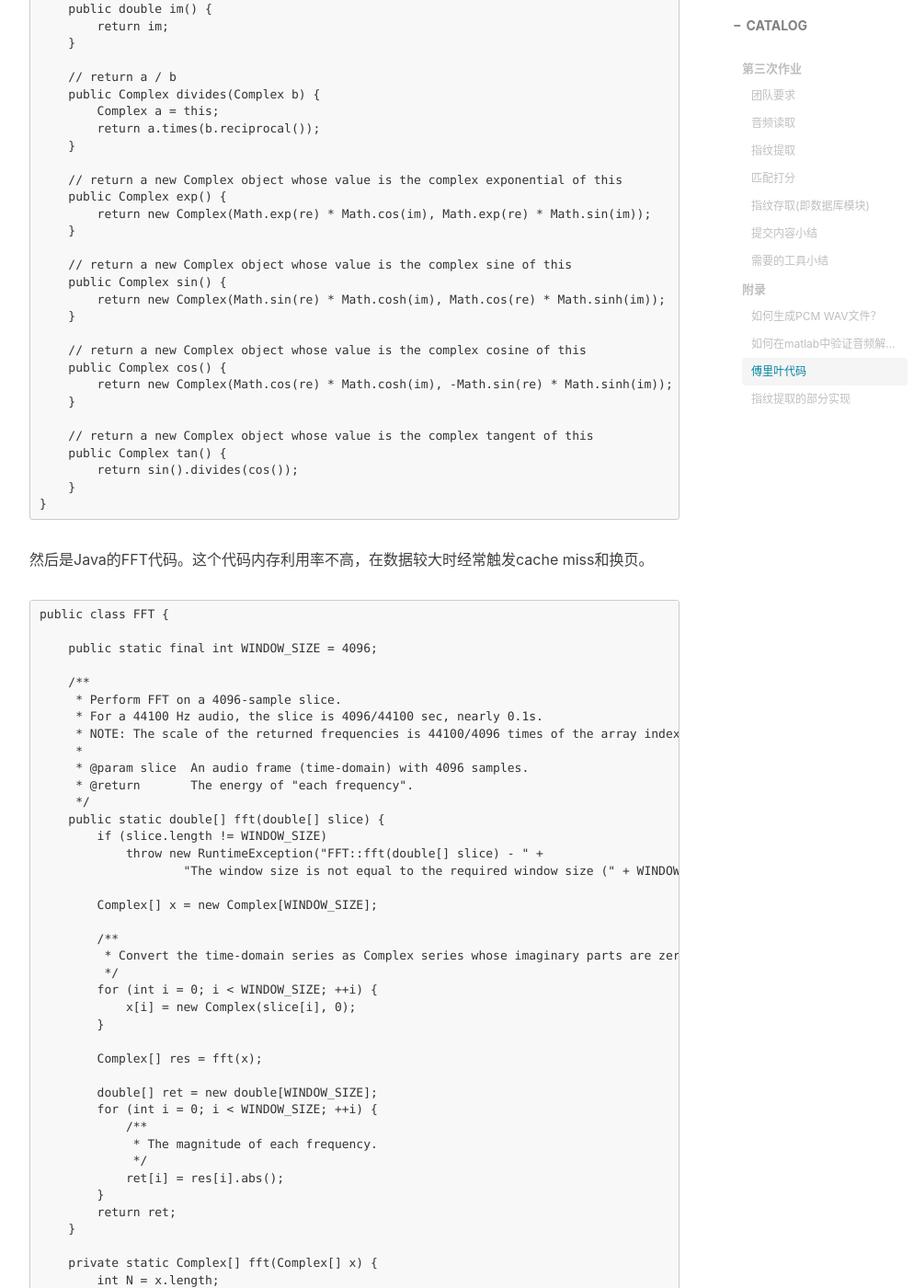
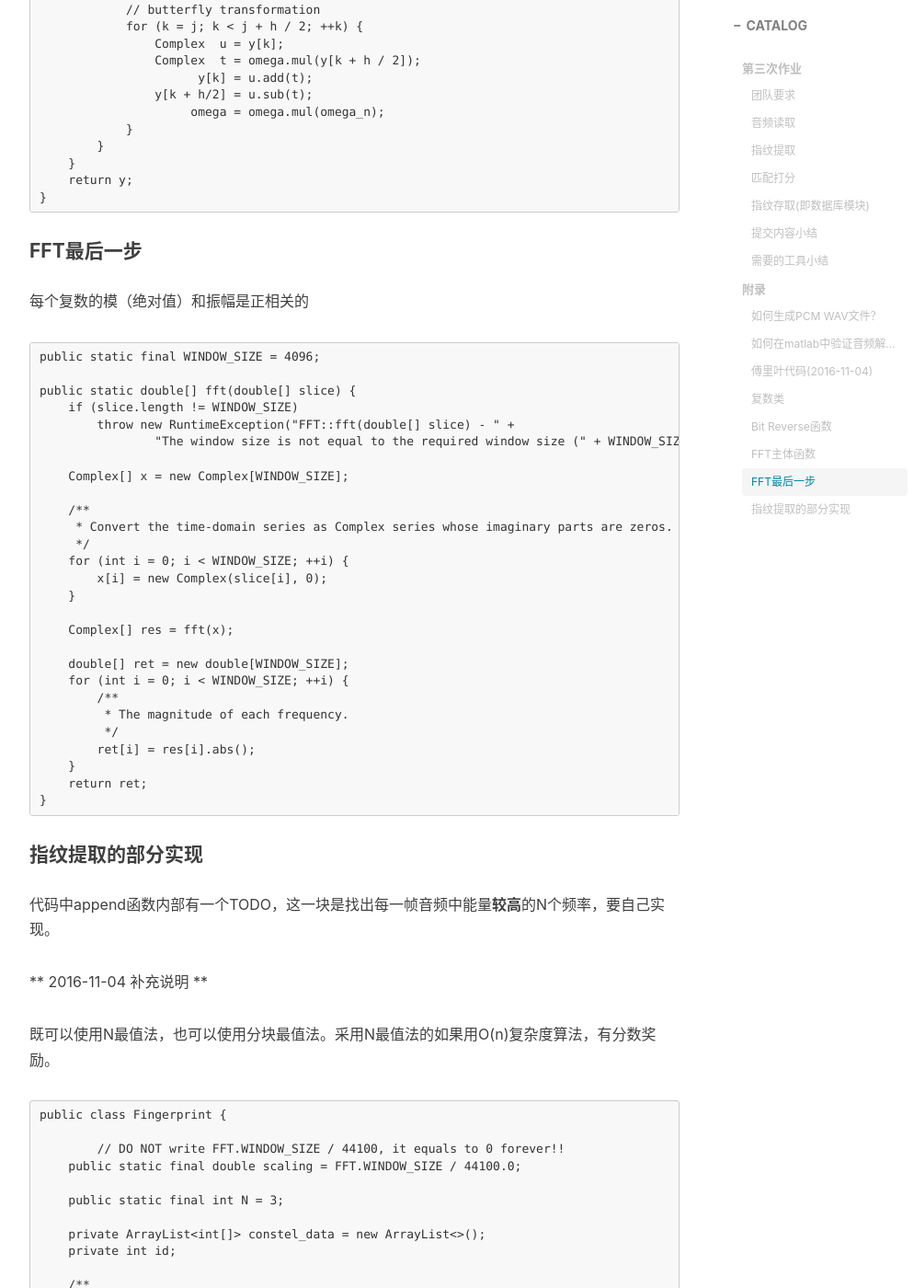
Before and after one commit to iss-java/iss-java.github.io, a Jekyll site: the page built from _posts/2016-10-23-Homework-3.markdown, in a window 1280 px wide and 1400 px high, scrolled down 6840 px. Shown: the whole window at 92% size, without its empty margins (233-1227 px from the left). Built offline with Jekyll 4.4.1, drawn with Linux system fonts in a browser that asks for light colours; nearby versions of some CDN libraries; comment, search, counter and statistics services are not loaded; some of the changed text lies outside the part shown.

Commit message:
3 updates: 1. MODIFY FFT. Original FFT is totally wrong!! 2. Recommend a more convenient method to pipe java output into Matlab input 3. State N-maximum and N-interval-maximum more clearly.

````diff
--- a/_posts/2016-10-23-Homework-3.markdown
+++ b/_posts/2016-10-23-Homework-3.markdown
@@ -94,24 +94,23 @@ catalog:    true
 
 建议自己截一段几秒十几秒的音乐来验证，不要用整首歌，太大了。
 
-首先，把算出来的double数组打印到文件，打成`[ d1 d2 ...... dn ]`的格式。
+** 2016-11-04 更新 **
+
+首先，把算出来的double数组打印到csv文件。
 
 ``` Java
-PrintWriter out = new PrintWriter(new FileWriter(new File("test.txt")));
-out.print("[ ");
+PrintWriter out = new PrintWriter(new FileWriter(new File("test.csv")));
 for (int i=0; i < sequence.length; ++i) {
-	out.printf("%.2f ", sequence[i]);
+	out.printf("%.2f,\n", sequence[i]);
 }
-out.println("];");
 ```
 
 打出来的内容就是Matlab中的一个数组变量. 之后在Matlab中输入
 
 ``` Matlab
-a = PASTE
+a = csvread('test.csv');
+a = a(:,1);
 ```
-
-其中，PASTE为test.txt全选复制的内容。这样就在Matlab中定义了数组变量a。
 
 之后在Matlab中直接读取原音频，生成变量b。
 
@@ -133,196 +132,142 @@ subplot(2,1,1), plot(a./32768); subplot(2,1,2), plot(b);
 
 上面是你自己算出来的，下面是Matlab读出来的。如果你的和Matlab的波形是一样的，就说明文件读取成功了。
 
-#### 傅里叶代码
+#### 傅里叶代码(2016-11-04)
 
-首先是Java的复数类
+表扬提早入手的同学，也恳请大家原谅我的疏忽：没有检查网上代码的正确性而给大家带来不便。
+
+这次的代码是完全忠于算法导论实现的。有兴趣的可以参照算法导论的中英讲解。
+
+#### 复数类
 
 ``` Java
-class Complex {
-    private final double re;   // the real part
-    private final double im;   // the imaginary part
-
-    // create a new object with the given real and imaginary parts
-    public Complex(double real, double imag) {
-        re = real;
-        im = imag;
+public class Complex {
+    private double a, b;
+    public Complex(double _a, double _b) {
+        a = _a;
+        b = _b;
+    }
+    public Complex() {
+        a = 0;
+        b = 0;
     }
 
-    // a static version of plus
-    public static Complex plus(Complex a, Complex b) {
-        double real = a.re + b.re;
-        double imag = a.im + b.im;
-        Complex sum = new Complex(real, imag);
-        return sum;
+    public Complex add(final Complex e) {
+        return new Complex(a + e.a, b + e.b);
     }
 
-    // return a string representation of the invoking Complex object
-    public String toString() {
-        if (im == 0) return re + "";
-        if (re == 0) return im + "i";
-        if (im < 0) return re + " - " + (-im) + "i";
-        return re + " + " + im + "i";
+    public Complex sub(final Complex e) {
+        return new Complex(a - e.a, b - e.b);
     }
 
-    // return abs/modulus/magnitude and angle/phase/argument
-    public double abs() {
-        return Math.hypot(re, im);
-    }  // Math.sqrt(re*re + im*im)
-
-    public double phase() {
-        return Math.atan2(im, re);
-    }  // between -pi and pi
-
-    // return a new Complex object whose value is (this + b)
-    public Complex plus(Complex b) {
-        Complex a = this;             // invoking object
-        double real = a.re + b.re;
-        double imag = a.im + b.im;
-        return new Complex(real, imag);
+    public Complex mul(final Complex e) {
+        return new Complex (a * e.a - b * e.b, a * e.b + b * e.a);
     }
 
-    // return a new Complex object whose value is (this - b)
-    public Complex minus(Complex b) {
-        Complex a = this;
-        double real = a.re - b.re;
-        double imag = a.im - b.im;
-        return new Complex(real, imag);
-    }
-
-    // return a new Complex object whose value is (this * b)
-    public Complex times(Complex b) {
-        Complex a = this;
-        double real = a.re * b.re - a.im * b.im;
-        double imag = a.re * b.im + a.im * b.re;
-        return new Complex(real, imag);
-    }
-
-    // scalar multiplication
-    // return a new object whose value is (this * alpha)
-    public Complex times(double alpha) {
-        return new Complex(alpha * re, alpha * im);
-    }
-
-    // return a new Complex object whose value is the conjugate of this
-    public Complex conjugate() {
-        return new Complex(re, -im);
-    }
-
-    // return a new Complex object whose value is the reciprocal of this
-    public Complex reciprocal() {
-        double scale = re * re + im * im;
-        return new Complex(re / scale, -im / scale);
-    }
-
-    // return the real or imaginary part
-    public double re() {
-        return re;
-    }
-
-    public double im() {
-        return im;
-    }
-
-    // return a / b
-    public Complex divides(Complex b) {
-        Complex a = this;
-        return a.times(b.reciprocal());
-    }
-
-    // return a new Complex object whose value is the complex exponential of this
-    public Complex exp() {
-        return new Complex(Math.exp(re) * Math.cos(im), Math.exp(re) * Math.sin(im));
-    }
-
-    // return a new Complex object whose value is the complex sine of this
-    public Complex sin() {
-        return new Complex(Math.sin(re) * Math.cosh(im), Math.cos(re) * Math.sinh(im));
-    }
-
-    // return a new Complex object whose value is the complex cosine of this
-    public Complex cos() {
-        return new Complex(Math.cos(re) * Math.cosh(im), -Math.sin(re) * Math.sinh(im));
-    }
-
-    // return a new Complex object whose value is the complex tangent of this
-    public Complex tan() {
-        return sin().divides(cos());
+    public double abs() {
+        // use hypot instead of sqrt(pow(a, 2), pow(b, 2))
+        // to improve performance
+        return Math.hypot(a, b);
     }
 }
 ```
 
-然后是Java的FFT代码。这个代码内存利用率不高，在数据较大时经常触发cache miss和换页。
+#### Bit Reverse函数
+
+做【基-2】傅里叶变换之前，要先按照（无符号）逆比特序交换下标。具体原因请查阅算法导论。
+
+这里简单说一下什么是逆比特序：就是把下标为无符号整数a和b的两个数组元素交换位置，其中b的比特是a的倒序比特。
 
 ``` Java
-public class FFT {
+private static void bit_reverse(Complex[] y) {
+    int i, j, k;
+    for (i = 1, j = y.length / 2; i < y.length - 1; ++i) {
+        if (i < j) {
+            Complex temp = y[i];
+            y[i] = y[j];
+            y[j] = temp;
+        }
+        k = y.length / 2;
+        while (j >= k) {
+            j -= k;            // eliminate leading 1.
+            k /= 2;
+            if (k == 0)        // cutting branches.
+                break;
+        }
+        if (j < k)             // add leading 1.
+            j += k;
+    }
+}
+```
 
-    public static final int WINDOW_SIZE = 4096;
+#### FFT主体函数
+
+关键词：旋转因子、蝴蝶变换
+
+``` Java
+private static Complex[] fft(Complex[] y){
+    bit_reverse(y);
+    int j, k, h;
+    for (h = 2; h <= y.length; h <<= 1) {
+        // twiddle factor 旋转因子
+        Complex omega_n = new Complex(Math.cos(-2 * Math.PI / h), Math.sin(-2 * Math.PI / h));
+        for (j = 0; j < y.length; j += h) {
+            Complex omega = new Complex(1, 0);
+            // butterfly transformation
+            for (k = j; k < j + h / 2; ++k) {
+                Complex  u = y[k];
+                Complex  t = omega.mul(y[k + h / 2]);
+                      y[k] = u.add(t);
+                y[k + h/2] = u.sub(t);
+                     omega = omega.mul(omega_n);
+            }
+        }
+    }
+    return y;
+}
+```
+
+#### FFT最后一步
+
+每个复数的模（绝对值）和振幅是正相关的
+
+``` Java
+public static final WINDOW_SIZE = 4096;
+
+public static double[] fft(double[] slice) {
+    if (slice.length != WINDOW_SIZE)
+        throw new RuntimeException("FFT::fft(double[] slice) - " +
+                "The window size is not equal to the required window size (" + WINDOW_SIZE + ")");
+
+    Complex[] x = new Complex[WINDOW_SIZE];
 
     /**
-     * Perform FFT on a 4096-sample slice.
-     * For a 44100 Hz audio, the slice is 4096/44100 sec, nearly 0.1s.
-     * NOTE: The scale of the returned frequencies is 44100/4096 times of the array index.
-     *
-     * @param slice  An audio frame (time-domain) with 4096 samples.
-     * @return       The energy of "each frequency".
+     * Convert the time-domain series as Complex series whose imaginary parts are zeros.
      */
-    public static double[] fft(double[] slice) {
-        if (slice.length != WINDOW_SIZE)
-            throw new RuntimeException("FFT::fft(double[] slice) - " +
-                    "The window size is not equal to the required window size (" + WINDOW_SIZE + ")");
-
-        Complex[] x = new Complex[WINDOW_SIZE];
-
-        /**
-         * Convert the time-domain series as Complex series whose imaginary parts are zeros.
-         */
-        for (int i = 0; i < WINDOW_SIZE; ++i) {
-            x[i] = new Complex(slice[i], 0);
-        }
-
-        Complex[] res = fft(x);
-
-        double[] ret = new double[WINDOW_SIZE];
-        for (int i = 0; i < WINDOW_SIZE; ++i) {
-            /**
-             * The magnitude of each frequency.
-             */
-            ret[i] = res[i].abs();
-        }
-        return ret;
+    for (int i = 0; i < WINDOW_SIZE; ++i) {
+        x[i] = new Complex(slice[i], 0);
     }
 
-    private static Complex[] fft(Complex[] x) {
-        int N = x.length;
-        if (N <= 1) return x;
-        // fft of even terms
-        Complex[] even = new Complex[N / 2];
-        for (int k = 0; k < N / 2; k++) {
-            even[k] = x[2 * k];
-        }
-        Complex[] q = fft(even);
+    Complex[] res = fft(x);
 
-        // fft of odd terms
-        Complex[] odd = even; // reuse the array
-        for (int k = 0; k < N / 2; k++) {
-            odd[k] = x[2 * k + 1];
-        }
-        Complex[] r = fft(odd);
-        Complex[] y = new Complex[N];
-        for (int k = 0; k < N / 2; k++) {
-            double kth = -2 * k * Math.PI / N;
-            Complex wk = new Complex(Math.cos(kth), Math.sin(kth));
-            y[k] = q[k].plus(wk.times(r[k]));
-            y[k + N / 2] = q[k].minus(wk.times(r[k]));
-        }
-        return y;
+    double[] ret = new double[WINDOW_SIZE];
+    for (int i = 0; i < WINDOW_SIZE; ++i) {
+        /**
+         * The magnitude of each frequency.
+         */
+        ret[i] = res[i].abs();
     }
+    return ret;
 }
 ```
 
 #### 指纹提取的部分实现
 
-代码中append函数内部有一个TODO，这一块是找出每一帧音频中能量最高的N个频率，要自己实现。
+代码中append函数内部有一个TODO，这一块是找出每一帧音频中能量**较高**的N个频率，要自己实现。
+
+** 2016-11-04 补充说明 **
+
+既可以使用N最值法，也可以使用分块最值法。采用N最值法的如果用O(n)复杂度算法，有分数奖励。
 
 ``` Java
 public class Fingerprint {
````
Also changed, not shown: other parts of _posts/2016-10-23-Homework-3.markdown (+2 -1 lines).
